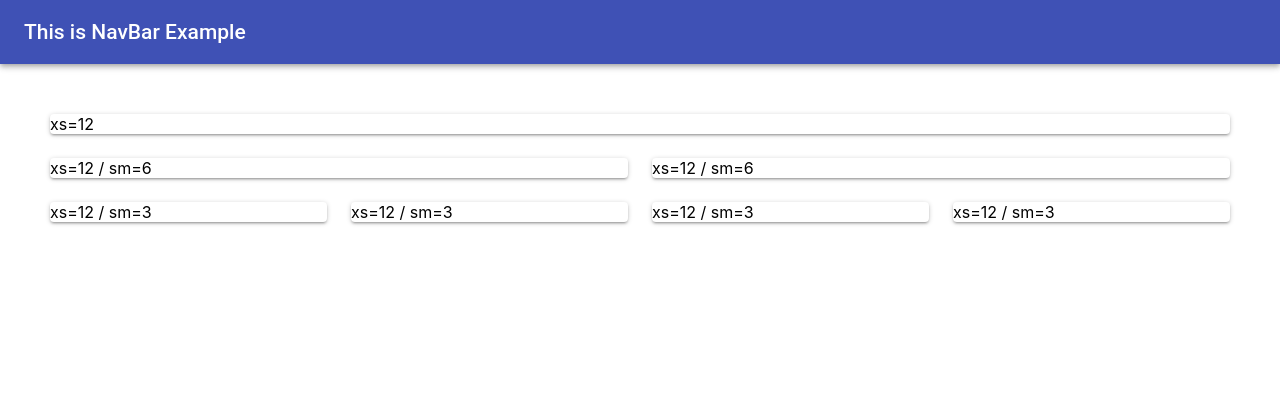
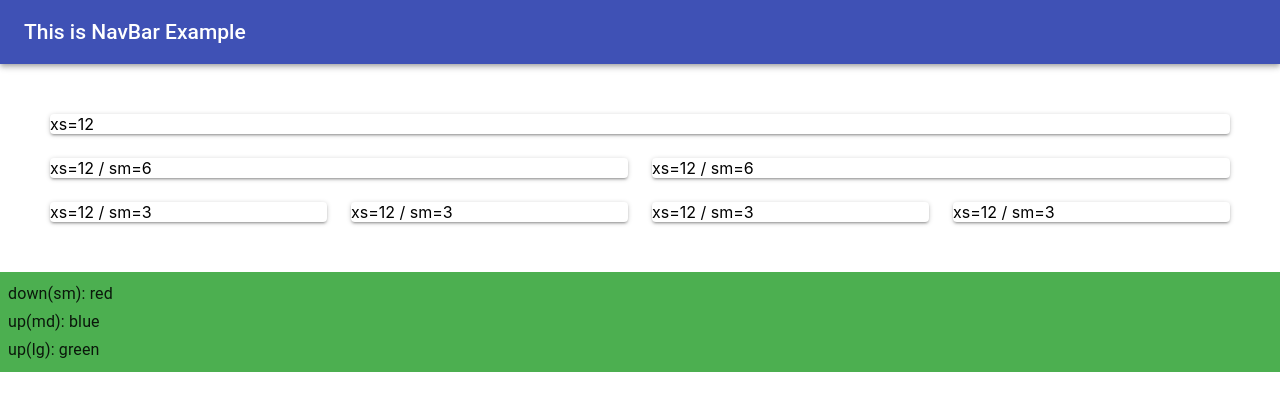
Before and after one commit to gurielmp/agoraReactjs, a React (Create React App) app in the folder app/: page / in a window 1280 px wide. Shown: the top 410 px of the page. Built offline with nearby package versions, Linux system fonts and the light colour scheme.

Commit message:
css on js test

```diff
--- a/app/src/App.js
+++ b/app/src/App.js
@@ -1,6 +1,7 @@
 import React, { Component } from 'react';
 import NavBar from './components/NavBar';
 import Segment1 from './components/Segment1';
+import MediaQuery from './components/CSSOnJs';
 import './App.css';
 
 class App extends Component {
@@ -9,6 +10,7 @@ class App extends Component {
       <div>
        <NavBar />
        <Segment1 />
+       <MediaQuery />
       </div>
     );
   }
--- /dev/null
+++ b/app/src/components/CSSOnJs.js
@@ -0,0 +1,38 @@
+import React from 'react';
+import PropTypes from 'prop-types';
+import { withStyles } from '@material-ui/core/styles';
+import Typography from '@material-ui/core/Typography';
+import green from '@material-ui/core/colors/green';
+
+const styles = theme => ({
+  root: {
+    padding: theme.spacing.unit,
+    [theme.breakpoints.down('sm')]: {
+      backgroundColor: theme.palette.secondary.main,
+    },
+    [theme.breakpoints.up('md')]: {
+      backgroundColor: theme.palette.primary.main,
+    },
+    [theme.breakpoints.up('lg')]: {
+      backgroundColor: green[500],
+    },
+  },
+});
+
+function MediaQuery(props) {
+  const { classes } = props;
+
+  return (
+    <div className={classes.root}>
+      <Typography variant="subtitle1">{'down(sm): red'}</Typography>
+      <Typography variant="subtitle1">{'up(md): blue'}</Typography>
+      <Typography variant="subtitle1">{'up(lg): green'}</Typography>
+    </div>
+  );
+}
+
+MediaQuery.propTypes = {
+  classes: PropTypes.object.isRequired,
+};
+
+export default withStyles(styles)(MediaQuery);
```
